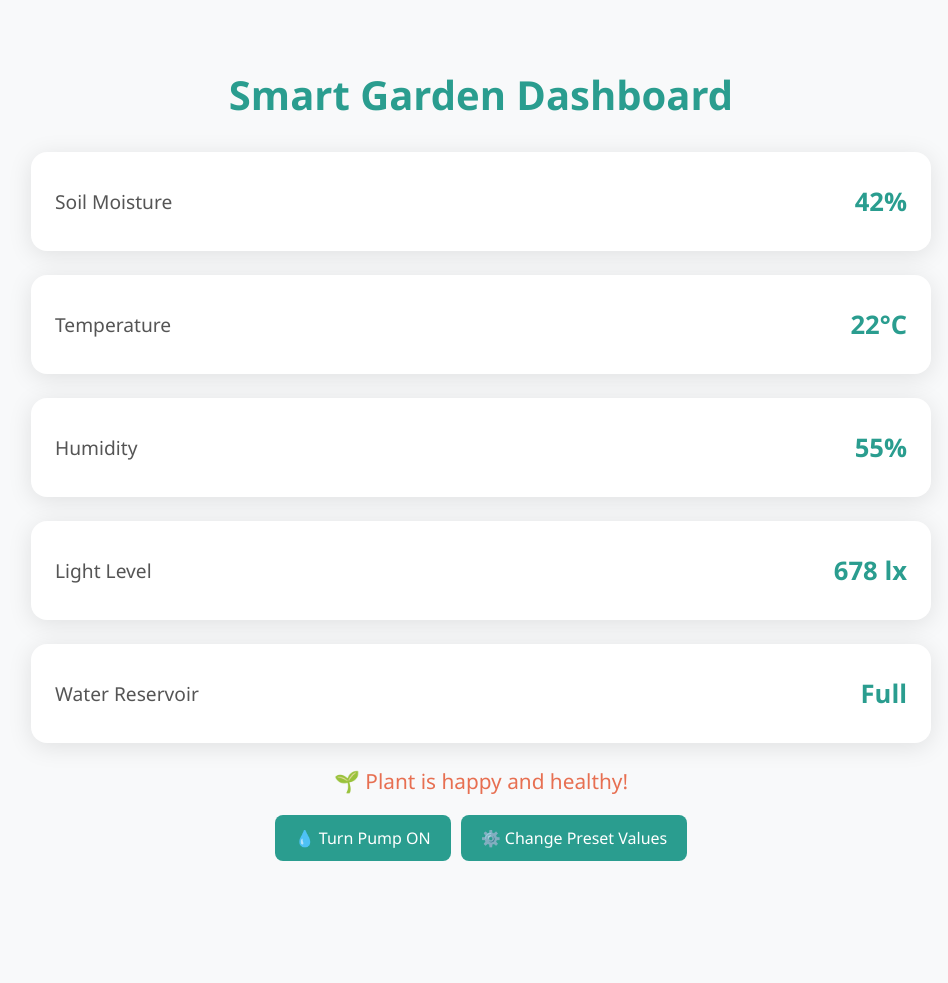
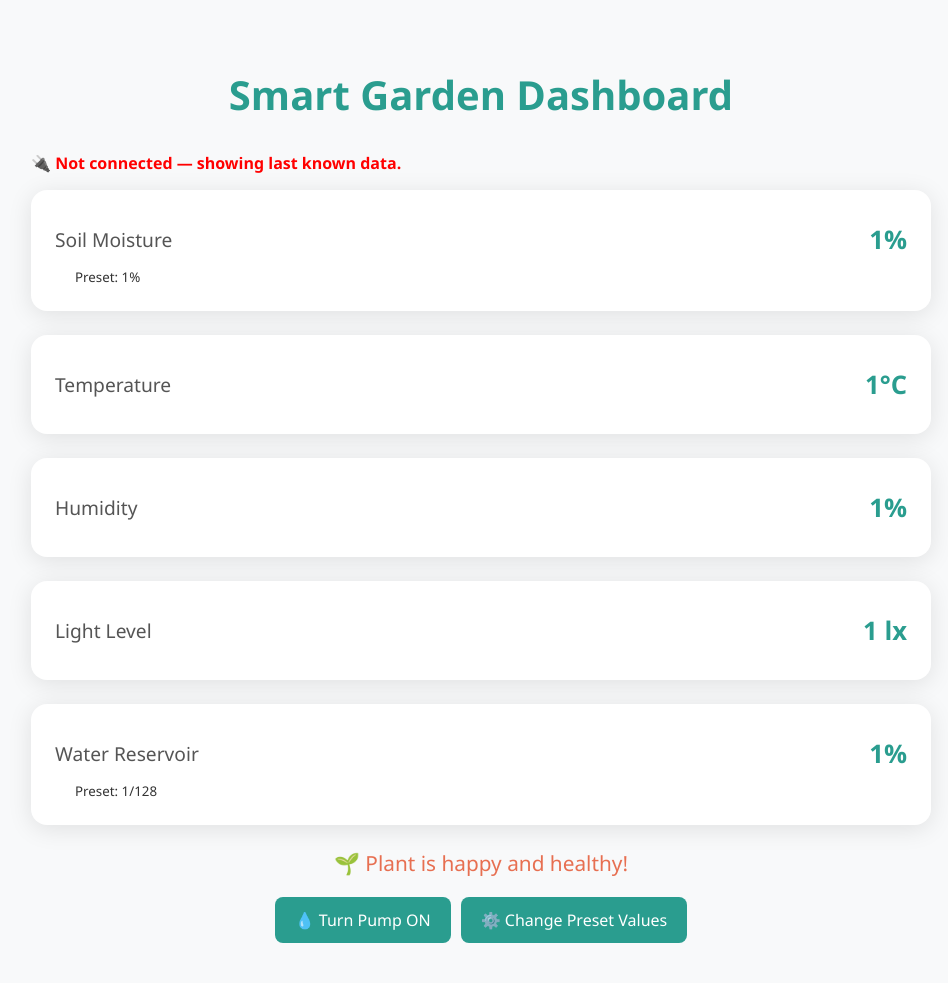
Before and after one commit to BenASmith278/plant-monitor, a Django app: page / in a window 1280 px wide. Shown: the whole page, without its empty margins (159-1107 px from the left). Before the commit the page ends 861 px from the top, so only its background shows below. Run offline with Django 5.2, Linux system fonts and the light colour scheme; tables that the repository leaves empty hold one stand-in row (values such as "Sample post").

Commit message:
everything working one way - so data is coming from the arduino and all and it refreshes every 5 seconds, showing warning signs if data for soil moisture and res level are below preset values

```diff
--- a/smartgarden/plantmonitor/models.py
+++ b/smartgarden/plantmonitor/models.py
@@ -25,3 +25,11 @@ class Warning(models.Model):
 
     def __str__(self):
         return f"Warning: {self.message} at {self.timestamp}"
+
+
+class ThresholdPreset(models.Model):
+    moisture_threshold = models.IntegerField(default=350)
+    reservoir_threshold = models.IntegerField(default=8)
+
+    def __str__(self):
+        return "Preset Thresholds"
--- a/smartgarden/plantmonitor/templates/plantmonitor/dashboard.html
+++ b/smartgarden/plantmonitor/templates/plantmonitor/dashboard.html
@@ -7,23 +7,47 @@
   <meta name="viewport" content="width=device-width, initial-scale=1.0" />
   <link rel="stylesheet" href="{% static 'plantmonitor/style.css' %}" />
   <title>Smart Garden Dashboard</title>
+
+  <!-- ✅ Auto-refresh only if modal is closed -->
+  <script>
+    setInterval(function(){
+      const modalOpen = document.getElementById('presetModal').style.display === 'flex';
+      if (!modalOpen) {
+        location.reload();
+      }
+    }, 5000);
+  </script>
 </head>
 <body>
   <div class="container">
     <h1>Smart Garden Dashboard</h1>
 
+    {% if not is_connected %}
+      <p style="color: red; font-weight: bold;">🔌 Not connected — showing last known data.</p>
+    {% endif %}
+
+    {% if presets_missing %}
+      <p style="color: orange; font-weight: bold;">⚠️ Please set your preset thresholds to begin monitoring.</p>
+    {% endif %}
+
     <div class="card" onclick="toggleTrend('moistureTrend')">
       <div class="reading-row">
         <div class="reading-label">Soil Moisture</div>
-        <div class="reading-value">42%</div>
+        <div class="reading-value">
+          {{ latest.soil_moisture }}%
+          {% if latest.soil_moisture < moisture_threshold %}
+            <span style="color: red;">⚠ Needs Attention</span>
+          {% endif %}
+        </div>
       </div>
+      <div style="margin-left: 20px;"><small>Preset: {{ moisture_threshold }}%</small></div>
       <div id="moistureTrend" class="trend-graph">[Graph showing moisture trends]</div>
     </div>
 
     <div class="card" onclick="toggleTrend('temperatureTrend')">
       <div class="reading-row">
         <div class="reading-label">Temperature</div>
-        <div class="reading-value">22°C</div>
+        <div class="reading-value">{{ latest.temperature }}°C</div>
       </div>
       <div id="temperatureTrend" class="trend-graph">[Graph showing temperature trends]</div>
     </div>
@@ -31,7 +55,7 @@
     <div class="card" onclick="toggleTrend('humidityTrend')">
       <div class="reading-row">
         <div class="reading-label">Humidity</div>
-        <div class="reading-value">55%</div>
+        <div class="reading-value">{{ latest.humidity }}%</div>
       </div>
       <div id="humidityTrend" class="trend-graph">[Graph showing humidity trends]</div>
     </div>
@@ -39,7 +63,7 @@
     <div class="card" onclick="toggleTrend('lightTrend')">
       <div class="reading-row">
         <div class="reading-label">Light Level</div>
-        <div class="reading-value">678 lx</div>
+        <div class="reading-value">{{ latest.light }} lx</div>
       </div>
       <div id="lightTrend" class="trend-graph">[Graph showing light level trends]</div>
     </div>
@@ -47,15 +71,35 @@
     <div class="card" onclick="toggleTrend('reservoirTrend')">
       <div class="reading-row">
         <div class="reading-label">Water Reservoir</div>
-        <div class="reading-value">Full</div>
+        <div class="reading-value">
+          {% widthratio latest.reservoir_level 128 100 as reservoir_percent %}
+          {{ reservoir_percent }}%
+          {% if latest.reservoir_level < reservoir_threshold %}
+            <span style="color: red;">⚠ Needs Attention</span>
+          {% endif %}
+        </div>
       </div>
+      <div style="margin-left: 20px;"><small>Preset: {{ reservoir_threshold }}/128</small></div>
       <div id="reservoirTrend" class="trend-graph">[Graph showing reservoir trends]</div>
     </div>
 
-    <div class="status">🌱 Plant is happy and healthy!</div>
+    <div class="status">
+      {% if latest.soil_moisture >= moisture_threshold %}
+        🌱 Plant is happy and healthy!
+      {% else %}
+        🥀 Plant is not happy!
+      {% endif %}
+    </div>
 
     <div class="btn-container">
-      <button class="toggle-button" id="pumpBtn" onclick="togglePump()">💧 Turn Pump ON</button>
+      <form method="POST" action="/api/trigger-pump/" onsubmit="return checkConnection();">
+        {% csrf_token %}
+        <button class="toggle-button" id="pumpBtn" type="submit" {% if not is_connected %}disabled{% endif %}>
+          💧 Turn Pump ON
+        </button>
+      </form>
+      <p id="pumpMessage" style="text-align:center; margin-top: 0.5em;"></p>
+
       <button class="button" onclick="openPresetModal()">⚙️ Change Preset Values</button>
     </div>
   </div>
@@ -63,13 +107,23 @@
   <div id="presetModal" class="modal">
     <div class="modal-content">
       <span class="close" onclick="closePresetModal()">&times;</span>
-      <h3>Change Preset Values</h3>
-      <input type="number" placeholder="Soil Moisture Threshold" />
-      <input type="number" placeholder="Temperature Threshold" />
-      <input type="number" placeholder="Humidity Threshold" />
-      <input type="number" placeholder="Light Level Threshold" />
-      <input type="number" placeholder="Reservoir Level Threshold" />
-      <button class="button" style="margin-top: 12px;">Save</button>
+      <h3 style="text-align: left;">Change Preset Values</h3>
+
+      <form method="POST">
+        {% csrf_token %}
+
+        <h4 style="margin-top: 1rem; text-align: left;">🌱 Soil Moisture</h4>
+        <input type="number" name="moisture_threshold"
+               placeholder="Soil Moisture Threshold"
+               value="{{ moisture_threshold|default:'' }}" required />
+
+        <h4 style="margin-top: 1rem; text-align: left;">🚰 Water Reservoir</h4>
+        <input type="number" name="reservoir_threshold"
+               placeholder="Reservoir Level Threshold"
+               value="{{ reservoir_threshold|default:'' }}" required />
+
+        <button class="button" style="margin-top: 12px;" type="submit">Save</button>
+      </form>
     </div>
   </div>
 
@@ -85,6 +139,21 @@
       el.style.display = el.style.display === 'block' ? 'none' : 'block';
     }
 
+    function checkConnection() {
+  const isConnected = "{{ is_connected|yesno:'true,false' }}";
+  if (isConnected === "false") {
+    document.getElementById("pumpMessage").innerText = "❌ Not connected to plant system.";
+    return false;
+  }
+  setTimeout(() => {
+    document.getElementById("pumpMessage").innerText = "✅ Pump turned on!";
+    setTimeout(() => {
+      document.getElementById("pumpMessage").innerText = "";
+    }, 5000);
+  }, 500);
+  return true;
+}
+
     let pumpOn = false;
     function togglePump() {
       pumpOn = !pumpOn;
--- a/smartgarden/plantmonitor/urls.py
+++ b/smartgarden/plantmonitor/urls.py
@@ -1,8 +1,10 @@
 from django.urls import path
-
 from . import views
 
 urlpatterns = [
-    path('api/sensor-data/', views.receive_sensor_data, name='receive_sensor_data'),
+    path("api/sensor-data/", views.receive_sensor_data, name="receive_sensor_data"),
+    path("api/system-config/", views.get_system_config, name="get_system_config"),
+    path("api/trigger-pump/", views.trigger_pump, name="trigger_pump"),
+    path("api/poll-pump/", views.poll_pump_command, name="poll_pump"),
     path("", views.index, name="index"),
 ]
--- a/smartgarden/plantmonitor/views.py
+++ b/smartgarden/plantmonitor/views.py
@@ -2,16 +2,38 @@
 from django.http import JsonResponse
 from django.views.decorators.csrf import csrf_exempt
 import json
-from .models import Measurement
-from django.shortcuts import render
 from django.views.generic import ListView, DetailView
+from django.utils.timezone import now
+from .models import Measurement, Warning
+from datetime import timedelta
 
-from .models import Measurement, Warning
+from django.shortcuts import render, redirect
 
+from .models import Measurement, ThresholdPreset
 
-# Create your views here.
 def index(request):
-    context = {}
+    # Get or create the single preset instance
+    preset, _ = ThresholdPreset.objects.get_or_create(id=1)
+
+    # Handle POST (form submission)
+    if request.method == 'POST':
+        preset.moisture_threshold = int(request.POST.get('moisture_threshold'))
+        preset.reservoir_threshold = int(request.POST.get('reservoir_threshold'))
+        preset.save()
+        return redirect('index')
+
+    latest = Measurement.objects.order_by('-timestamp').first()
+
+    is_connected = latest and (now() - latest.timestamp <= timedelta(seconds=30))
+    presets_missing = preset.moisture_threshold is None or preset.reservoir_threshold is None
+
+    context = {
+        "latest": latest,
+        "moisture_threshold": preset.moisture_threshold,
+        "reservoir_threshold": preset.reservoir_threshold,
+        "is_connected": is_connected,
+        "presets_missing": presets_missing,
+    }
     return render(request, "plantmonitor/dashboard.html", context)
 
 
@@ -26,6 +48,18 @@ def index(request):
 #         return context
 
 
+def get_system_config(request):
+    preset = ThresholdPreset.objects.first()
+    return JsonResponse({
+        "moisture_threshold": preset.moisture_threshold
+    })
+
+def poll_pump_command(request):
+    global manual_trigger
+    if manual_trigger:
+        manual_trigger = False
+        return JsonResponse({"trigger": True})
+    return JsonResponse({"trigger": False})
 
 @csrf_exempt
 def receive_sensor_data(request):
@@ -46,3 +80,11 @@ def receive_sensor_data(request):
             return JsonResponse({'status': 'error', 'message': str(e)}, status=400)
     else:
         return JsonResponse({'status': 'only POST allowed'}, status=405)
+
+@csrf_exempt
+def trigger_pump(request):
+    global manual_trigger
+    if request.method == 'POST':
+        manual_trigger = True
+        return JsonResponse({'status': 'ok'})
+    return JsonResponse({'status': 'error'}, status=405)
--- a/smartgarden/smartgarden/settings.py
+++ b/smartgarden/smartgarden/settings.py
@@ -25,7 +25,7 @@
 # SECURITY WARNING: don't run with debug turned on in production!
 DEBUG = True
 
-ALLOWED_HOSTS = []
+ALLOWED_HOSTS = ['*']
 
 
 # Application definition
```
Also changed, not shown: smartgarden/plantmonitor/migrations/0002_thresholdpreset.py (added), smartgarden/smartgarden/urls.py (line endings or trailing spaces).
